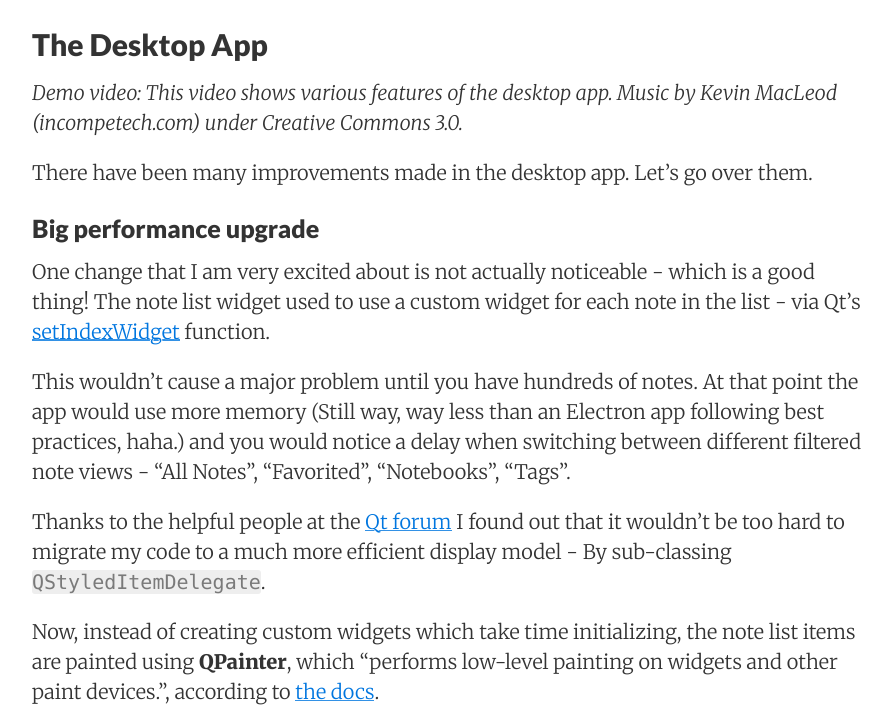
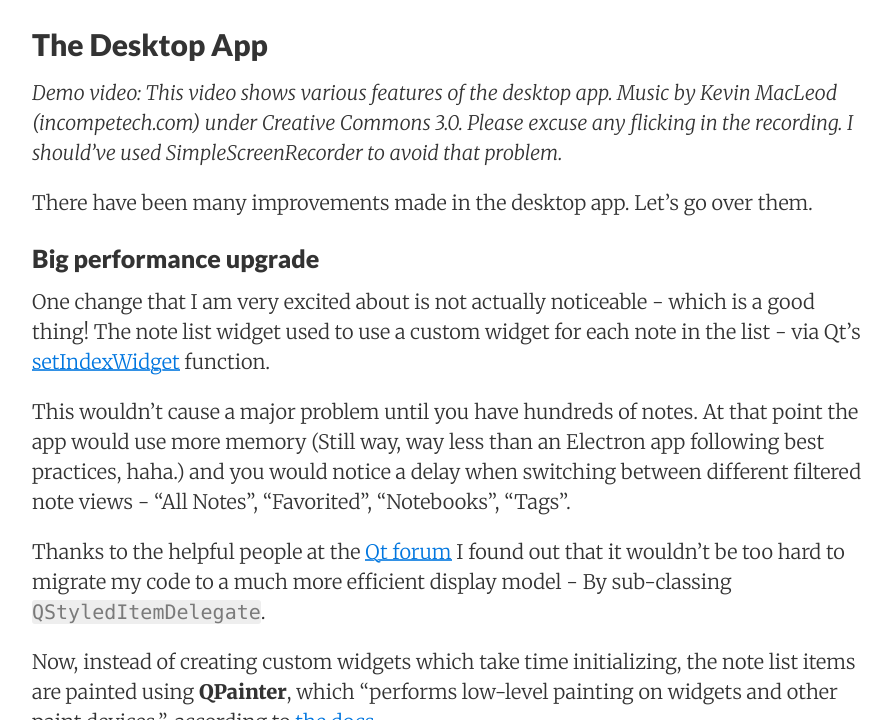
Before and after one commit to Open-App-Library/OpenAppLibrary.org, a Jekyll site: the page built from _posts/2019-01-21-january-2019-progress.md, in a window 1280 px wide and 900 px high, scrolled down 729 px, cut to the strip 180-900 px from the top of the window. Shown: the whole strip, without its empty margins (188-1079 px from the left). Built offline with Jekyll 4.4.1, drawn with Linux system fonts in a browser that asks for light colours; nearby versions of some CDN libraries; comment, search, counter and statistics services are not loaded.

Commit message:
flickering

```diff
--- a/_posts/2019-01-21-january-2019-progress.md
+++ b/_posts/2019-01-21-january-2019-progress.md
@@ -12,7 +12,7 @@ media_path: "/images/2019-01-21-progress"
 
 ## The Desktop App
 
-*Demo video: This video shows various features of the desktop app. Music by Kevin MacLeod (incompetech.com) under Creative Commons 3.0.*
+*Demo video: This video shows various features of the desktop app. Music by Kevin MacLeod (incompetech.com) under Creative Commons 3.0. Please excuse any flicking in the recording. I should've used SimpleScreenRecorder to avoid that problem.*
 
 There have been many improvements made in the desktop app. Let's go over them.
 
```
